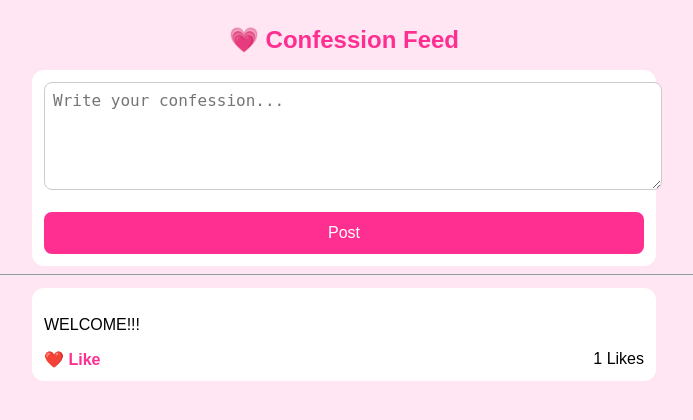
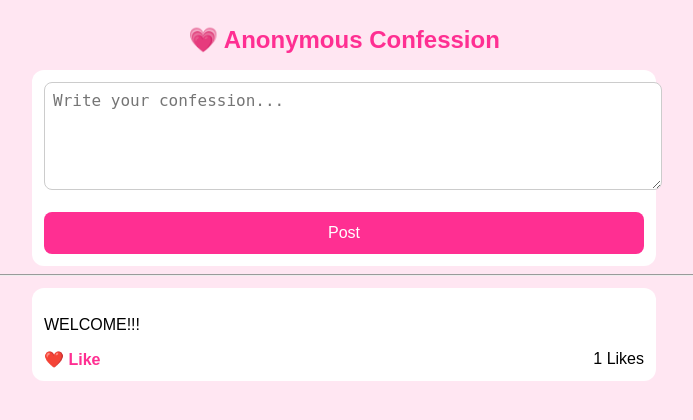
Before and after one commit to totosheyn-cyber/Group-3, a Flask app: page / in a window 1280 px wide. Shown: the top 420 px of the page, without its empty margins (296-989 px from the left). Run offline with Flask 3, Linux system fonts and the light colour scheme; data comes from the database, SQL or seed files in the repository.

Commit message:
Change title to Anonymous Confession

```diff
--- a/templates/index.html
+++ b/templates/index.html
@@ -1,13 +1,13 @@
 <!DOCTYPE html>
 <html>
 <head>
-    <title>Confession Feed</title>
+    <title>Anonymous Confession</title>
     <meta name="viewport" content="width=device-width, initial-scale=1.0">
     <link rel="stylesheet" href="/static/style.css">
 </head>
 <body>
 
-<h1>💗 Confession Feed</h1>
+<h1>💗 Anonymous Confession</h1>
 
 <form method="post">
     <textarea name="message" placeholder="Write your confession..." required></textarea>
```
